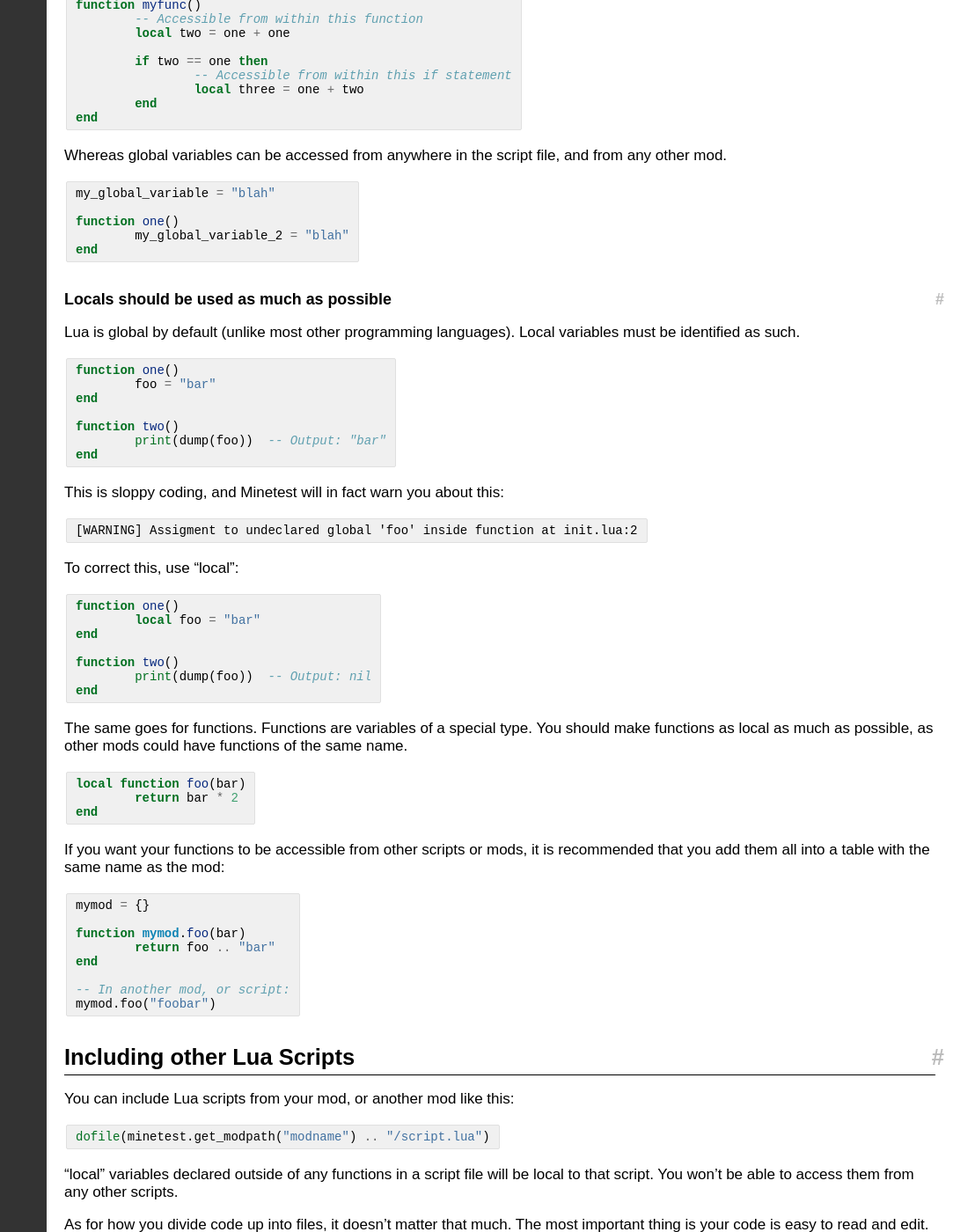
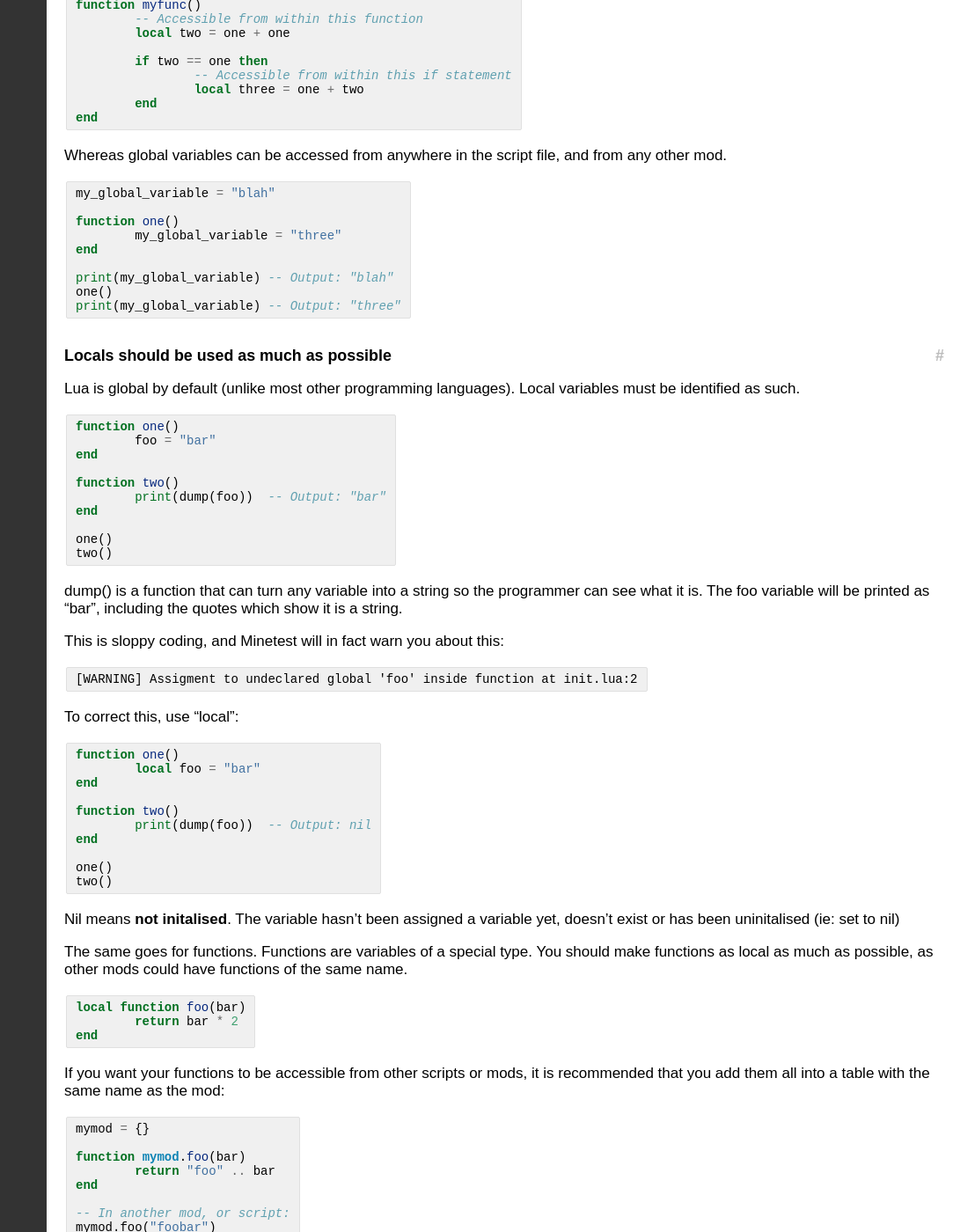
Before and after one commit to rubenwardy/minetest_modding_book, a Jekyll site: the page built from chapters/lua.md, in a window 1280 px wide and 1400 px high, scrolled down 3801 px. Shown: the whole window at 88% size, without its empty margins (197-1280 px from the left). Built offline with Jekyll 4.4.1, drawn with Linux system fonts in a browser that asks for light colours; nearby versions of some CDN libraries.

Commit message:
Lua Scripts: Correct syntax errors and explain dump and nil

```diff
--- a/chapters/lua.md
+++ b/chapters/lua.md
@@ -227,9 +227,12 @@ Whereas global variables can be accessed from anywhere in the script file, and f
 my_global_variable = "blah"
 
 function one()
-	my_global_variable_2 = "blah"
+	my_global_variable = "three"
 end
 
+print(my_global_variable) -- Output: "blah"
+one()
+print(my_global_variable) -- Output: "three"
 {% endhighlight %}
 
 
@@ -246,7 +249,14 @@ end
 function two()
 	print(dump(foo))  -- Output: "bar"
 end
+
+one()
+two()
 {% endhighlight %}
+
+dump() is a function that can turn any variable into a string so the programmer can
+see what it is. The foo variable will be printed as "bar", including the quotes
+which show it is a string.
 
 This is sloppy coding, and Minetest will in fact warn you about this:
 
@@ -262,7 +272,13 @@ end
 function two()
 	print(dump(foo))  -- Output: nil
 end
+
+one()
+two()
 {% endhighlight %}
+
+Nil means **not initalised**. The variable hasn't been assigned a variable yet,
+doesn't exist or has been uninitalised (ie: set to nil)
 
 The same goes for functions. Functions are variables of a special type.
 You should make functions as local as much as possible,
@@ -281,7 +297,7 @@ you add them all into a table with the same name as the mod:
 mymod = {}
 
 function mymod.foo(bar)
-	return foo .. "bar"
+	return "foo" .. bar
 end
 
 -- In another mod, or script:
```
